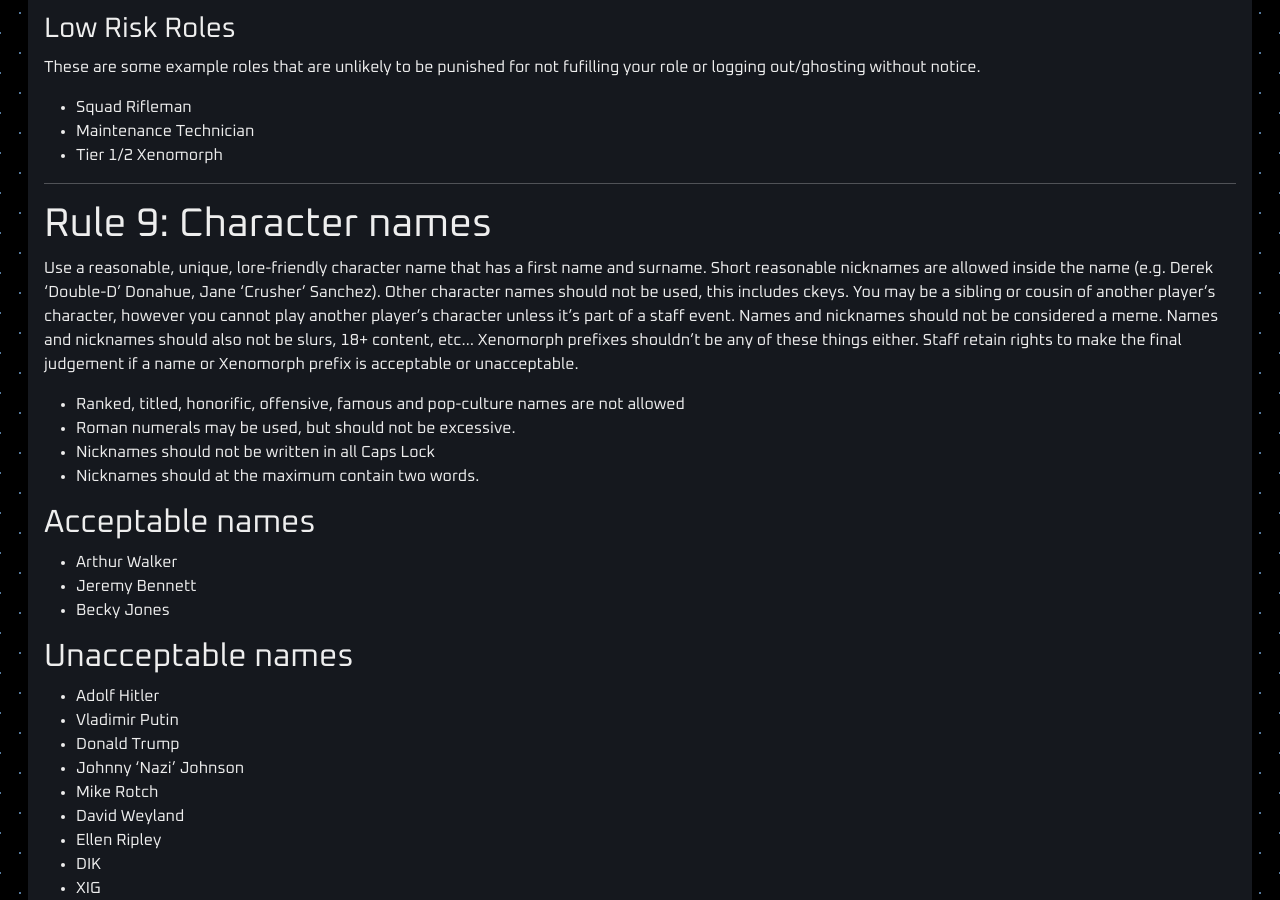
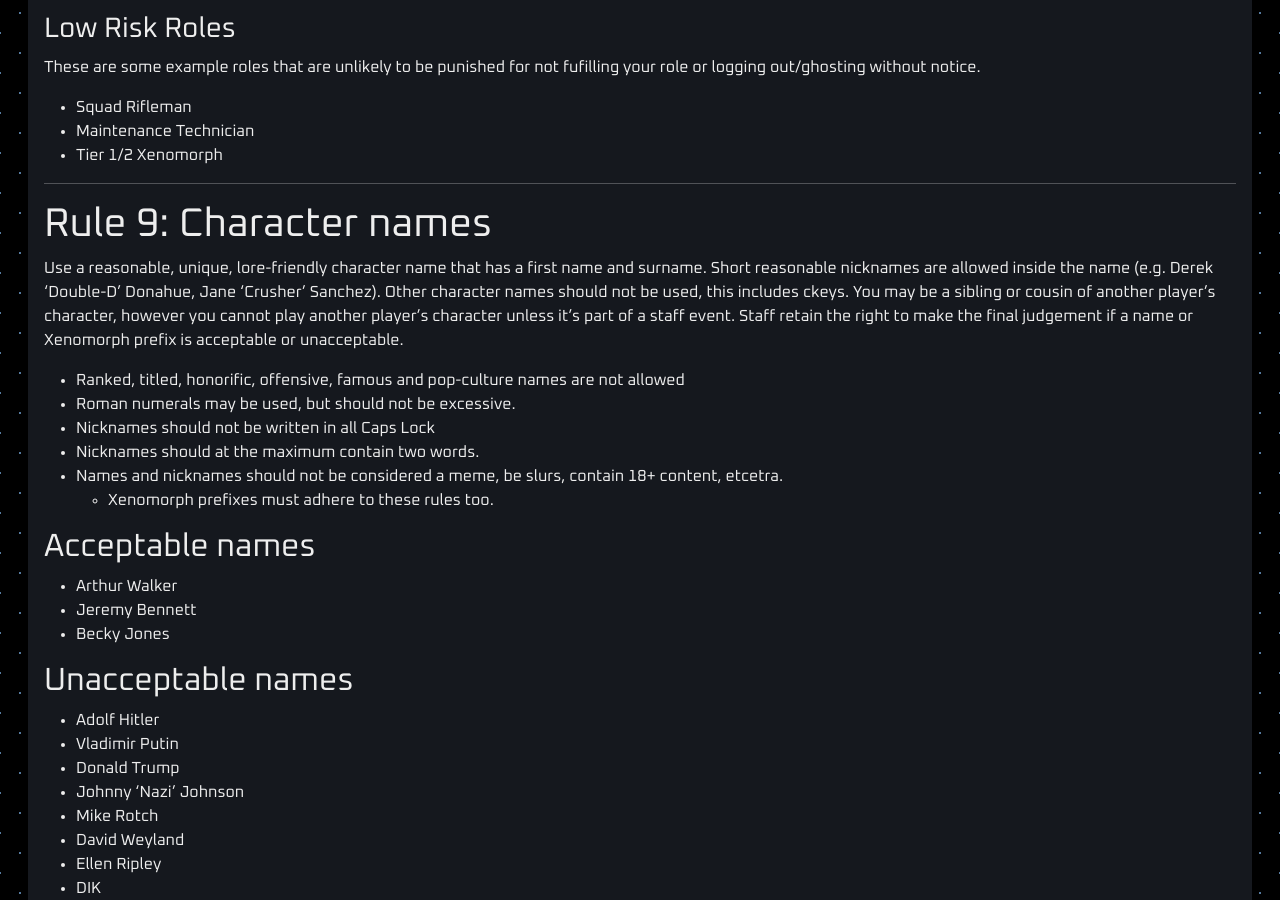
Before and after one commit to cmss13-devs/web, a Jekyll site: the page built from rules.md, in a window 1280 px wide and 900 px high, scrolled down 9247 px. Built offline with Jekyll 4.4.1, drawn with Linux system fonts in a browser that asks for light colours.

Commit message:
Rule 9 - Clean up
Shortens the paragraph, makes it somewhat clearer and adds 1 bulletin and a sub-bulletin

```diff
--- a/rules.md
+++ b/rules.md
@@ -363,12 +363,14 @@
 
 # Rule 9: Character names
 
-Use a reasonable, unique, lore-friendly character name that has a first name and surname. Short reasonable nicknames are allowed inside the name (e.g. Derek 'Double-D' Donahue, Jane 'Crusher' Sanchez). Other character names should not be used, this includes ckeys. You may be a sibling or cousin of another player's character, however you cannot play another player's character unless it's part of a staff event. Names and nicknames should not be considered a meme. Names and nicknames should also not be slurs, 18+ content, etc... Xenomorph prefixes shouldn't be any of these things either. Staff retain rights to make the final judgement if a name or Xenomorph prefix is acceptable or unacceptable.
+Use a reasonable, unique, lore-friendly character name that has a first name and surname. Short reasonable nicknames are allowed inside the name (e.g. Derek 'Double-D' Donahue, Jane 'Crusher' Sanchez). Other character names should not be used, this includes ckeys. You may be a sibling or cousin of another player's character, however you cannot play another player's character unless it's part of a staff event. Staff retain the right to make the final judgement if a name or Xenomorph prefix is acceptable or unacceptable.
 
 - Ranked, titled, honorific, offensive, famous and pop-culture names are not allowed
 - Roman numerals may be used, but should not be excessive.
 - Nicknames should not be written in all Caps Lock
 - Nicknames should at the maximum contain two words.
+- Names and nicknames should not be considered a meme, be slurs, contain 18+ content, etcetra.
+    - Xenomorph prefixes must adhere to these rules too.
 
 ## Acceptable names
 
```
